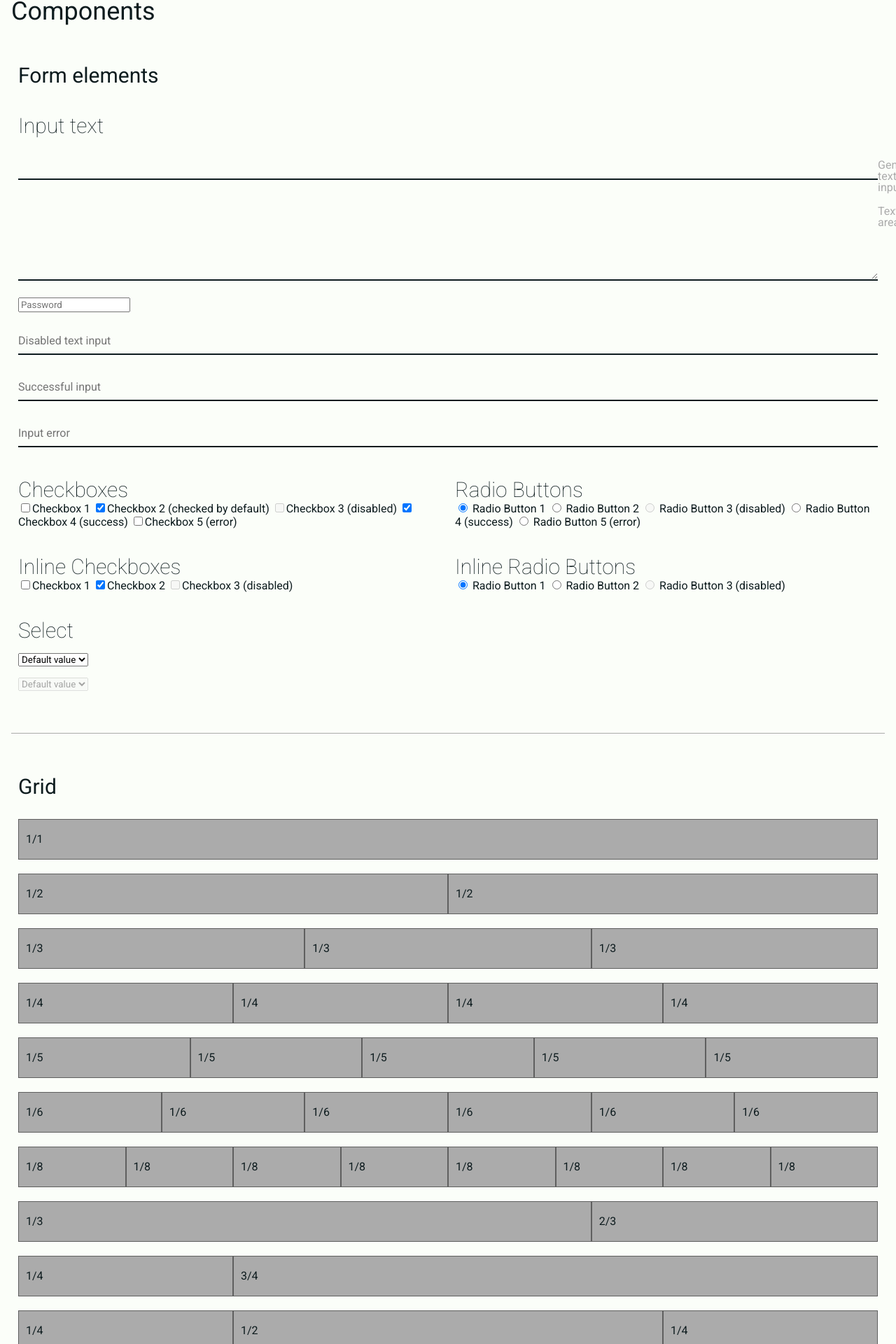
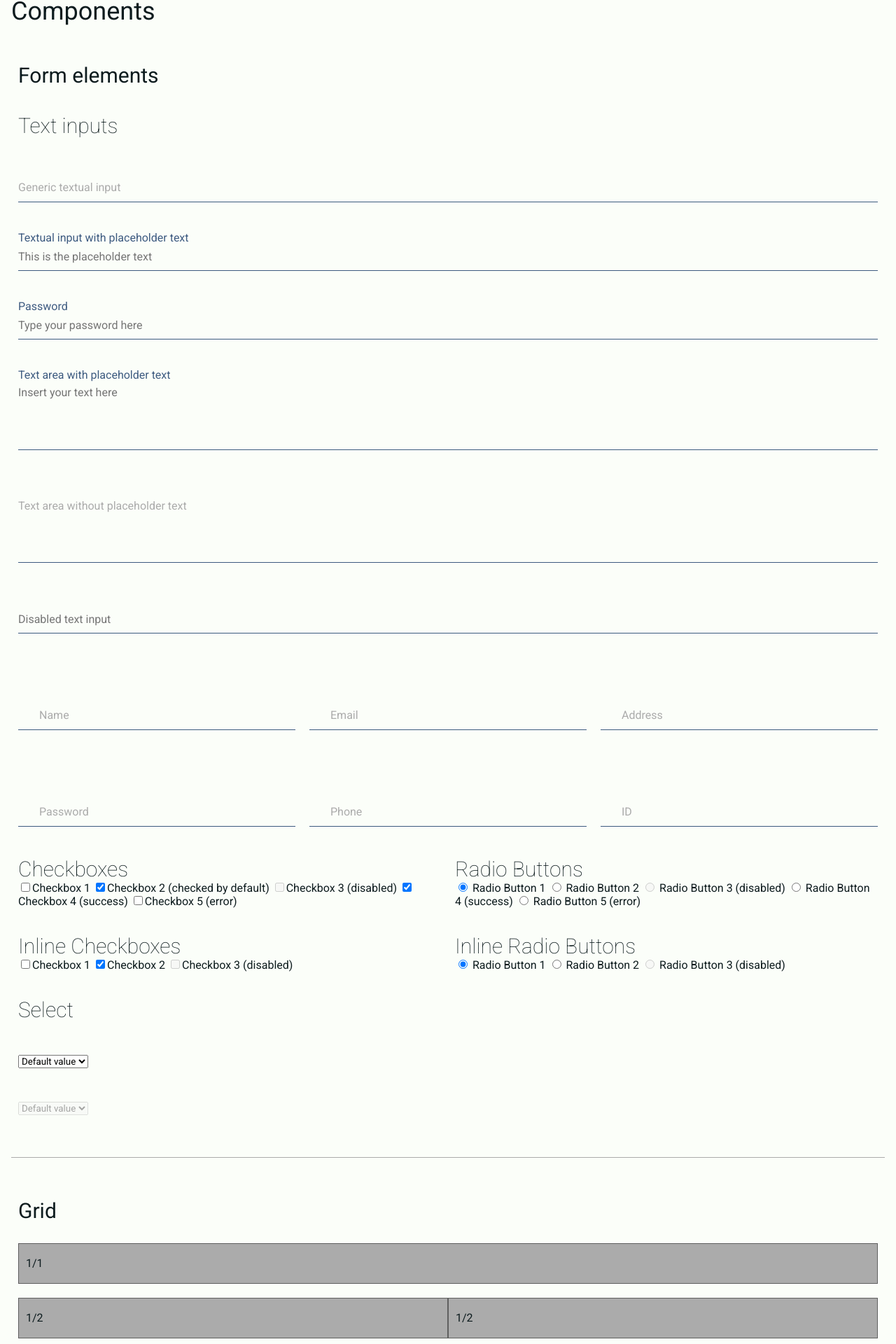
Before and after one commit to pieruf/component-library, a Jekyll site: the page built from index.html, in a window 1280 px wide. Shown: the top 1920 px of the page at 70% size. Built offline with Jekyll 4.4.1, drawn with Linux system fonts in a browser that asks for light colours.

Commit message:
New input field format. Added stylized input fields for name, password, email, address, phone and ID. Added mozilla compatibility to input fields.

```diff
--- a/_sass/forms.scss
+++ b/_sass/forms.scss
@@ -4,10 +4,11 @@ input, textarea, select, button {
 
 .input-element {
 	position: relative;
-	margin-top: rem(16);
+	margin-top: rem(48);
 	label {
 		color: $color-grey;
 	    position: absolute;
+	    display: block;
 	    top: rem(16);
 	    @include font-size(16);
 	    @include line-height(16);
@@ -16,9 +17,10 @@ input, textarea, select, button {
 
 	label.filled {
 		top: rem(-10);
+		color: $color-main;
 	}
 
-	input[type="text"], textarea {
+	input[type="text"], textarea, input[type="password"] {
 		width: 100%;
 		height: 40px;
 		box-sizing: border-box;
@@ -29,7 +31,7 @@ input, textarea, select, button {
 	    color: $color-dark;
 	    background-color: $color-light;
 	    border: none;
-	    border-bottom: 2px solid $color-dark;
+	    border-bottom: 1px solid $color-main;
 		&:focus:not([readonly]) {
 			outline: none;
 		    border-bottom: 2px solid $color-main;
@@ -38,9 +40,57 @@ input, textarea, select, button {
 		    color: $color-main;
 		    top: rem(-10);
 	    }
+	    &[disabled] {
+			@include cursor('disabled');
+		}
 	}
 
 	textarea {
-	    height: auto;
+	    min-height: rem(100);
+	    resize: none;
+	    overflow-y: hidden;
     }
+
+    .input-icon {
+	    position: absolute;
+	    vertical-align:top;
+	    color: $color-main;
+	    top: rem(10);
+	    & ~ label {
+			margin-left: rem(30);
+			&.filled {
+				margin-left: 0;
+			}
+    	}
+
+    	& ~ input {
+	    	padding-left: rem(30);
+    	}
+
+    }
+
+    &.input-name > .input-icon:before {
+		content: "\e7fd";
+	}
+
+	&.input-email > .input-icon:before {
+		content: "\e0be";
+	}
+
+	&.input-address > .input-icon:before {
+		content: "\e0c8";
+	}
+
+	&.input-password > .input-icon:before {
+		content: "\e897";
+	}
+
+	&.input-phone > .input-icon:before {
+		content: "\e0cd";
+	}
+
+	&.input-id > .input-icon:before {
+		content: "\e90d";
+	}
+
 }
--- a/assets/js/component-library.js
+++ b/assets/js/component-library.js
@@ -1,18 +1,21 @@
-var input_fields = 'input[type=text], textarea';
+var input_fields = 'input[type="text"], input[type="password"], textarea';
 
 $(document).ready(function() {
 
    $(input_fields).each(function(index, element) {
-	    if ($(element).val().length > 0) {
-	      $(this).siblings('label, i').addClass('filled');
+	    if ($(element).val().length > 0 || $(this).attr('placeholder') != undefined) {
+	      $(this).siblings('label').addClass('filled');
 	    } else {
-	      $(this).siblings('label, i').removeClass('filled');
+	      $(this).siblings('label').removeClass('filled');
 	    }
 	});
+
 });
 
 $(document).on('change', input_fields, function () {
-  if($(this).val().length !== 0 || $(this).attr('placeholder') !== undefined) {
-    $(this).siblings('label').addClass('filled');
-  }
+	if($(this).val().length != 0 || $(this).attr('placeholder') != undefined) {
+		$(this).siblings('label').addClass('filled');
+	} else {
+		$(this).siblings('label').removeClass('filled');
+	}
 });
```
Also changed, not shown: _components/forms.html (+76 -11 lines), 4 other files.
